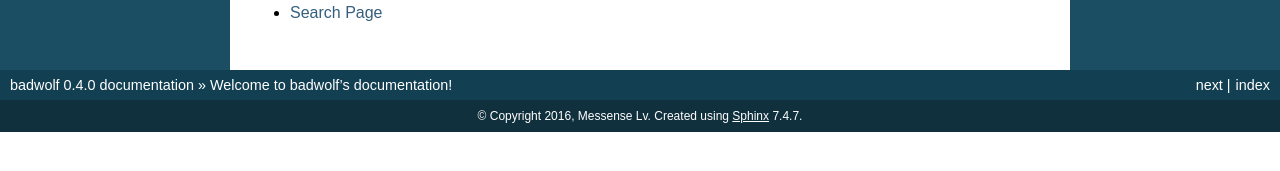
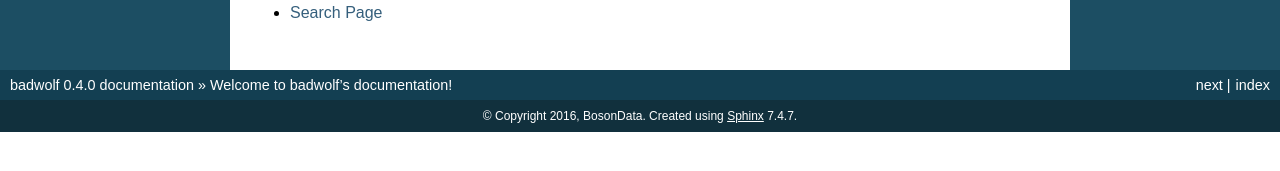
Before and after one commit to bosondata/badwolf, a Sphinx documentation site: the page built from docs/index.rst, in a window 1280 px wide. Shown: the part 613-784 px from the top of the page. Built offline with Sphinx 7.4.7, drawn with Linux system fonts in a browser that asks for light colours.

Commit message:
Update copyright in documentation

```diff
--- a/docs/conf.py
+++ b/docs/conf.py
@@ -52,7 +52,7 @@ master_doc = 'index'
 
 # General information about the project.
 project = u'badwolf'
-copyright = u'2016, Messense Lv'
+copyright = u'2016, BosonData'
 author = u'Messense Lv'
 
 # The version info for the project you're documenting, acts as replacement for
```
